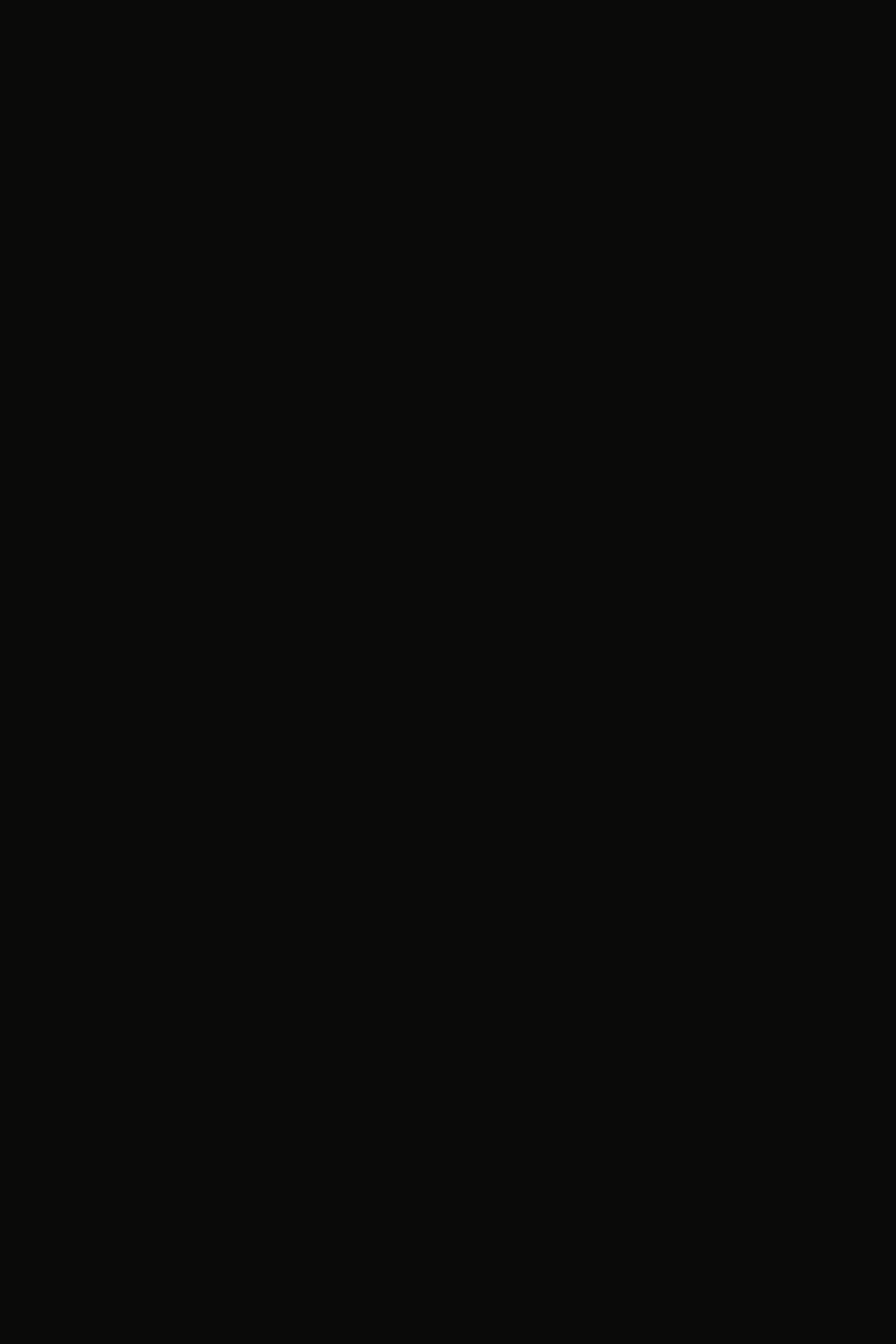
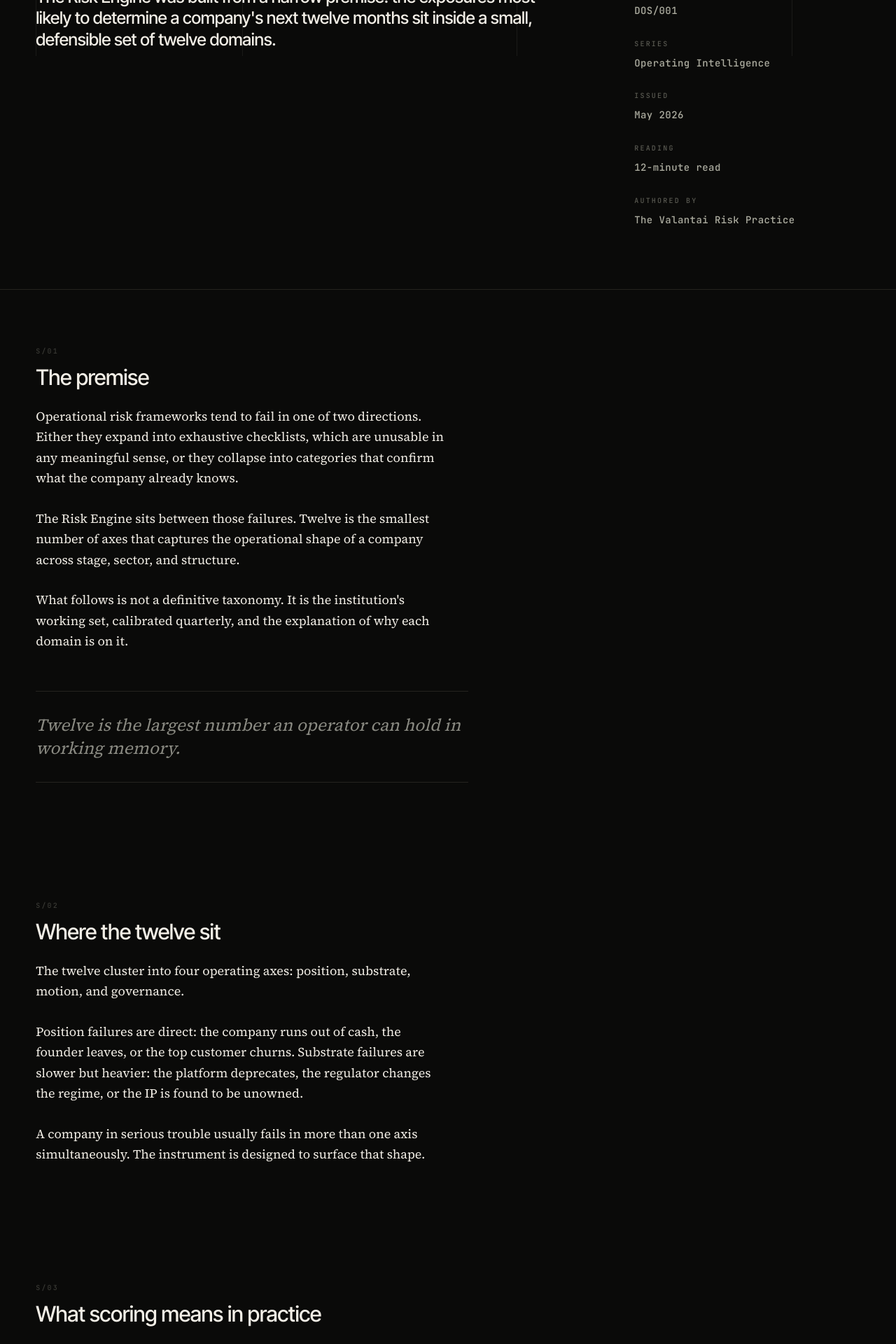
Before and after one commit to CannonballKidEverton/Val-corp-2, a Next.js app: page /intelligence/twelve-domains in a window 1280 px wide. Before the commit this address had no page. Shown: the part 720-2640 px from the top of the page at 70% size. Before the commit the page ends 800 px from the top, so only its background shows below. Built offline with nearby package versions, Linux system fonts and the light colour scheme.

Commit message:
Update index.ts

```diff
--- a/content/dossiers/index.ts
+++ b/content/dossiers/index.ts
@@ -1,45 +1,89 @@
+export interface DossierMeta {
+  ref: string;
+  series: string;
+  issued: string;
+  reading: string;
+  authoredBy: string;
+}
+
 export interface DossierSection {
   ref: string;
-  title: string;
-  body: string;
+  heading: string;
+  paragraphs: string[];
+  callout?: string;
 }
 
 export interface Dossier {
   slug: string;
-  ref: string;
+  number: string;
   title: string;
   subtitle: string;
-  description: string;
+  meta: DossierMeta;
+  abstract: string;
   sections: DossierSection[];
+  references: string[];
 }
 
 export const dossiers: Dossier[] = [
   {
-    slug: "risk-engine",
-    ref: "D/01",
-    title: "The Risk Engine",
-    subtitle: "A continuous operational scoring system across twelve weighted domains.",
-    description:
-      "A continuous operational scoring system across twelve weighted domains.",
+    slug: "twelve-domains",
+    number: "DOS/001",
+    title: "The Twelve Domains",
+    subtitle: "Why the institution scores companies along twelve operational axes.",
+    meta: {
+      ref: "DOS/001",
+      series: "Operating Intelligence",
+      issued: "May 2026",
+      reading: "12-minute read",
+      authoredBy: "The Valantai Risk Practice",
+    },
+    abstract:
+      "The Risk Engine was built from a narrow premise: the exposures most likely to determine a company's next twelve months sit inside a small, defensible set of twelve domains.",
     sections: [
       {
         ref: "S/01",
-        title: "Purpose",
-        body:
-          "The Risk Engine exists to identify operational exposure before those exposures become commercial consequences.",
+        heading: "The premise",
+        paragraphs: [
+          "Operational risk frameworks tend to fail in one of two directions. Either they expand into exhaustive checklists, which are unusable in any meaningful sense, or they collapse into categories that confirm what the company already knows.",
+          "The Risk Engine sits between those failures. Twelve is the smallest number of axes that captures the operational shape of a company across stage, sector, and structure.",
+          "What follows is not a definitive taxonomy. It is the institution's working set, calibrated quarterly, and the explanation of why each domain is on it.",
+        ],
+        callout:
+          "Twelve is the largest number an operator can hold in working memory.",
       },
       {
         ref: "S/02",
-        title: "Coverage",
-        body:
-          "The system scores twelve operational domains including capital position, customer concentration, technology exposure, compliance, AI maturity, and delivery dependency.",
+        heading: "Where the twelve sit",
+        paragraphs: [
+          "The twelve cluster into four operating axes: position, substrate, motion, and governance.",
+          "Position failures are direct: the company runs out of cash, the founder leaves, or the top customer churns. Substrate failures are slower but heavier: the platform deprecates, the regulator changes the regime, or the IP is found to be unowned.",
+          "A company in serious trouble usually fails in more than one axis simultaneously. The instrument is designed to surface that shape.",
+        ],
       },
       {
         ref: "S/03",
-        title: "Output",
-        body:
-          "Outputs include ranked exposure analysis, severity scoring, and routing into the relevant Valantai solution area.",
+        heading: "What scoring means in practice",
+        paragraphs: [
+          "A score in any domain is an estimate of the likelihood that the exposure becomes a determining factor in the next twelve months. It is not a probability of failure.",
+          "The instrument ranks exposures by likelihood and weight, not severity in isolation.",
+          "In practice, the top three exposures account for most of the institutional attention given to a company. Lower-ranked exposures inform the standing record but rarely change the next mandate.",
+        ],
+        callout:
+          "A score is not a probability of failure. It is an estimate of which exposure will determine the year.",
       },
+      {
+        ref: "S/04",
+        heading: "The calibration",
+        paragraphs: [
+          "Weights on each domain are calibrated against the institution's active register.",
+          "As mandates accumulate, the relative weight of certain domains will drift. The twelve themselves remain the working set until the evidence says otherwise.",
+        ],
+      },
+    ],
+    references: [
+      "Internal calibration record · Q1 2026 · Restricted",
+      "Active mandate aggregate · 17 active mandates · Rolling update",
+      "Sector benchmarking dataset · UK · GCC · US · Restricted",
     ],
   },
 ];
```
